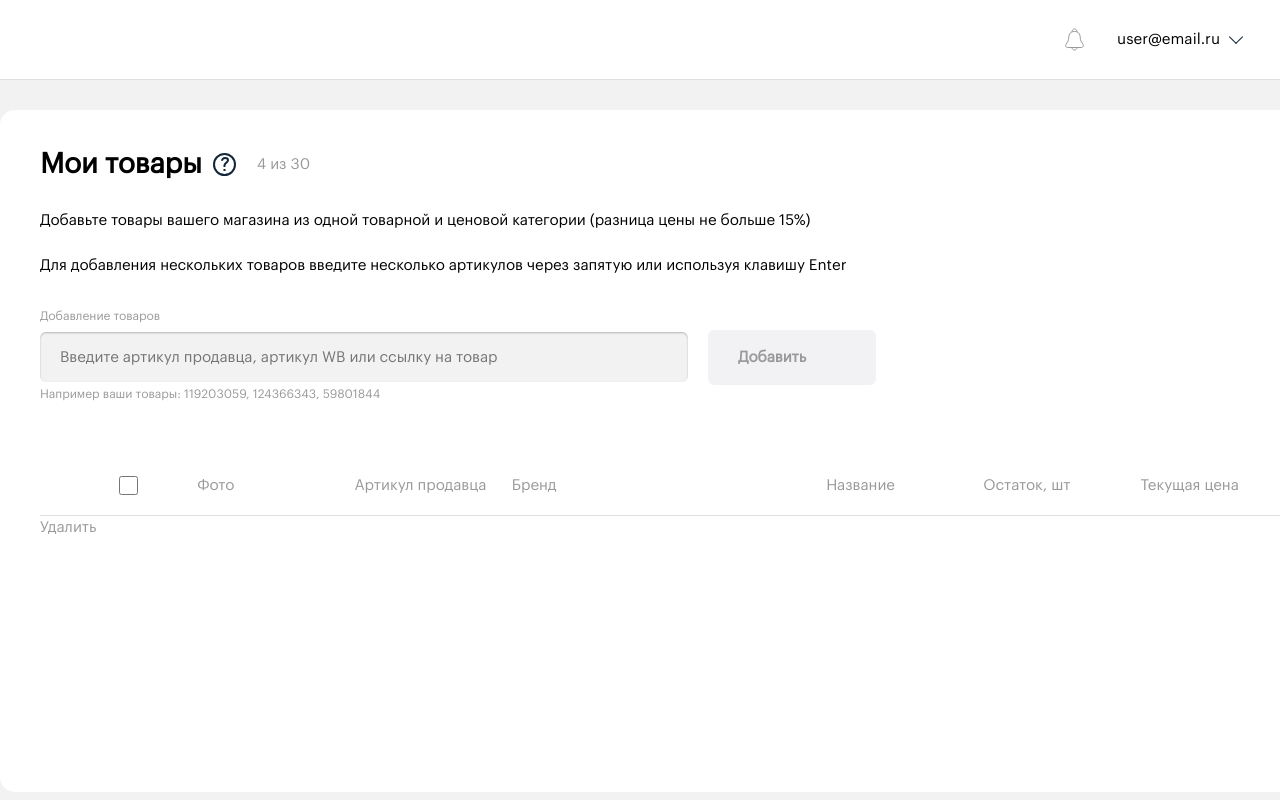
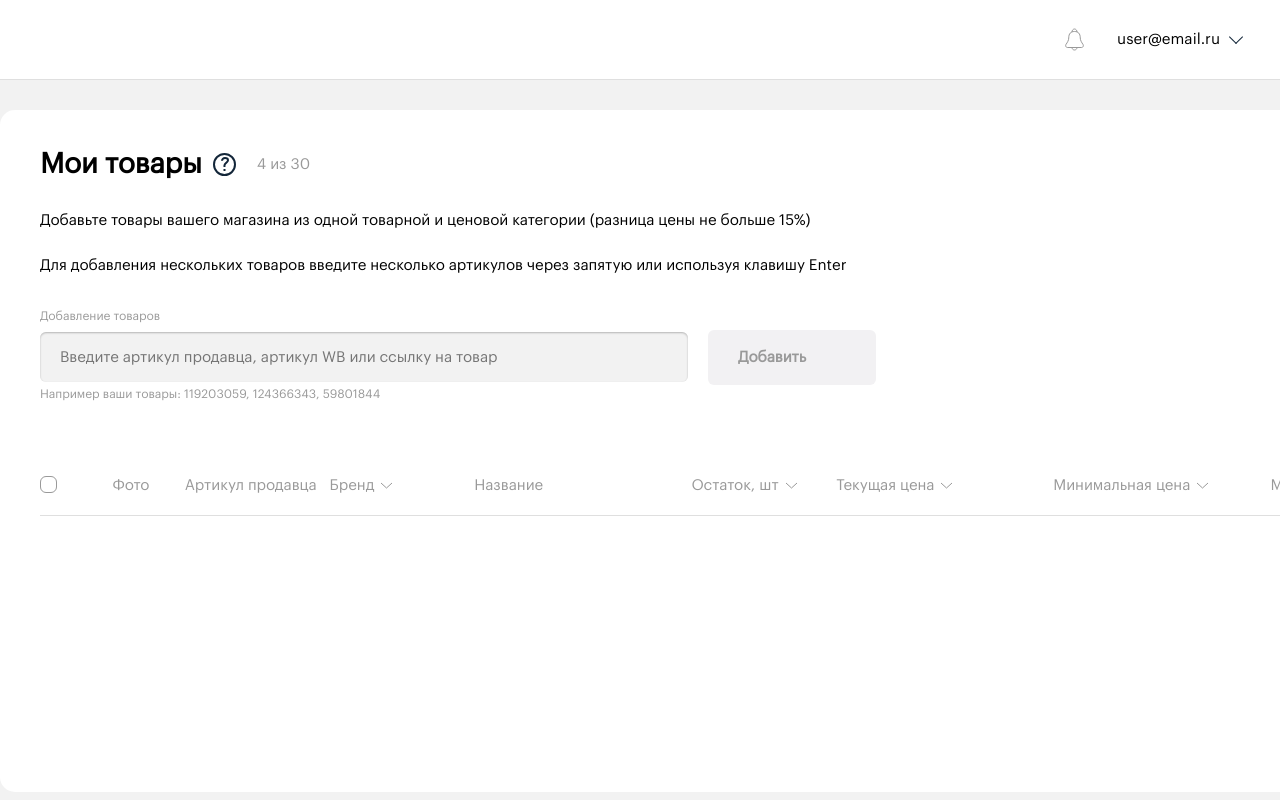
Before and after one commit to Lysak-AA/zonesmart, a Vue app: page / in a window 1280 px wide. Built offline with nearby package versions, Linux system fonts and the light colour scheme.

Commit message:
products grid header

```diff
--- a/src/assets/styles/components/checkbox.scss
+++ b/src/assets/styles/components/checkbox.scss
@@ -0,0 +1,43 @@
+.app-checkbox {
+  width: 19px;
+  height: 19px;
+  border-radius: 6px;
+  position: relative;
+  cursor: pointer;
+  align-self: center;
+  &__default-checkmark {
+    position: absolute;
+    top: 45%;
+    left: 50%;
+    transform: translate(-50%, -50%);
+    z-index: 100;
+  }
+  &__checkmark-line {
+    position: absolute;
+    top: 45%;
+    left: 45%;
+    transform: translate(-45%, -45%);
+    z-index: 100;
+  }
+  input {
+    position: absolute;
+    opacity: 0;
+    cursor: pointer;
+    height: 0;
+    width: 0;
+  }
+  input:checked ~ .app-checkbox__checkmark {
+    background-color: $accent;
+    border: 1px solid transparent;
+  }
+  &__checkmark {
+    position: absolute;
+    top: 0;
+    left: 0;
+    height: 17px;
+    width: 17px;
+    background-color: $white;
+    border-radius: 6px;
+    border: 1px solid $light-grey;
+  }
+}
--- a/src/assets/styles/components/products-grid.scss
+++ b/src/assets/styles/components/products-grid.scss
@@ -6,12 +6,15 @@
     border-bottom: 1px solid $black-opacity-20;
     display: grid;
     grid-template-rows: 100%;
-    grid-template-columns: 1fr 1fr 2fr 2fr 4fr repeat(4, 2fr) 1fr;
+    grid-template-columns: 1fr 1fr 2fr 2fr 3fr 2fr repeat(3, 3fr) 1fr;
     &-item {
       align-self: center;
       @include regular-15;
       color: $light-grey;
       cursor: pointer;
+      display: flex;
+      justify-content: flex-start;
+      align-items: center;
     }
   }
   &__checkbox {
--- a/src/components/AppCheckbox.vue
+++ b/src/components/AppCheckbox.vue
@@ -1,4 +1,26 @@
 <template lang="pug">
-  label(class="app-checkbox")
-    input(type="checkbox")
+label(class="app-checkbox")
+  input(type="checkbox")
+  span(class="app-checkbox__checkmark")
+  <IconCheckmark v-if="checkboxType === 'default'" />
+  <IconCheckmarkLine v-else />
 </template>
+
+<script>
+import IconCheckmark from '@/components/icons/IconCheckmark.vue'
+import IconCheckmarkLine from '@/components/icons/IconCheckmarkLine.vue'
+
+export default {
+  name: 'AppCheckbox',
+  components: {
+    IconCheckmark,
+    IconCheckmarkLine,
+  },
+  props: {
+    checkboxType: {
+      type: String,
+      default: 'default'
+    }
+  }
+}
+</script>
--- a/src/components/AppProductsGrid.vue
+++ b/src/components/AppProductsGrid.vue
@@ -1,15 +1,32 @@
 <template lang="pug">
 .app-products-grid
   .app-products-grid__header
-    label(class="app-products-")
-    input(type="checkbox", class="app-products-grid__checkbox")
+    <AppCheckbox checkboxType="line" />
     span(class="app-products-grid__header-item") Фото
     span(class="app-products-grid__header-item") Артикул продавца
     span(class="app-products-grid__header-item") Бренд
+      <IconArrowDown />
     span(class="app-products-grid__header-item") Название
     span(class="app-products-grid__header-item") Остаток, шт
+      <IconArrowDown />
     span(class="app-products-grid__header-item") Текущая цена
+      <IconArrowDown />
     span(class="app-products-grid__header-item") Минимальная цена
+      <IconArrowDown />
     span(class="app-products-grid__header-item") Максимальная цена
+      <IconArrowDown />
     span(class="app-products-grid__header-item") Удалить
 </template>
+
+<script>
+import AppCheckbox from '@/components/AppCheckbox.vue'
+import IconArrowDown from '@/components/icons/IconArrowDown.vue'
+
+export default {
+  name: 'AppProductsGrid',
+  components: {
+    AppCheckbox,
+    IconArrowDown
+  }
+}
+</script>
--- /dev/null
+++ b/src/components/icons/IconArrowDown.vue
@@ -0,0 +1,5 @@
+<template>
+  <svg width="25" height="25" viewBox="0 0 25 25" fill="none" xmlns="http://www.w3.org/2000/svg">
+    <path d="M7 10L12.5 15L18 10" stroke="#999999"/>
+  </svg>
+</template>
--- /dev/null
+++ b/src/components/icons/IconCheckmark.vue
@@ -0,0 +1,5 @@
+<template>
+  <svg class="app-checkbox__default-checkmark" width="12" height="11" viewBox="0 0 12 11" fill="none" xmlns="http://www.w3.org/2000/svg">
+    <path d="M1 6L4.95 9L11 1" stroke="white" stroke-width="2"/>
+  </svg>
+</template>
--- /dev/null
+++ b/src/components/icons/IconCheckmarkLine.vue
@@ -0,0 +1,5 @@
+<template>
+  <svg class="app-checkbox__checkmark-line" width="9" height="3" viewBox="0 0 9 3" fill="none" xmlns="http://www.w3.org/2000/svg">
+    <path d="M0 1.5H9" stroke="white" stroke-width="2"/>
+  </svg>
+</template>
```
